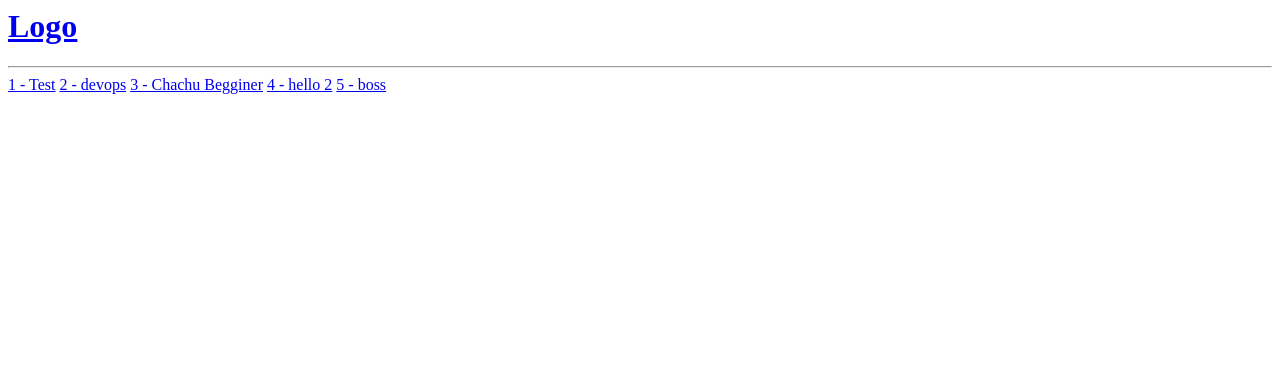
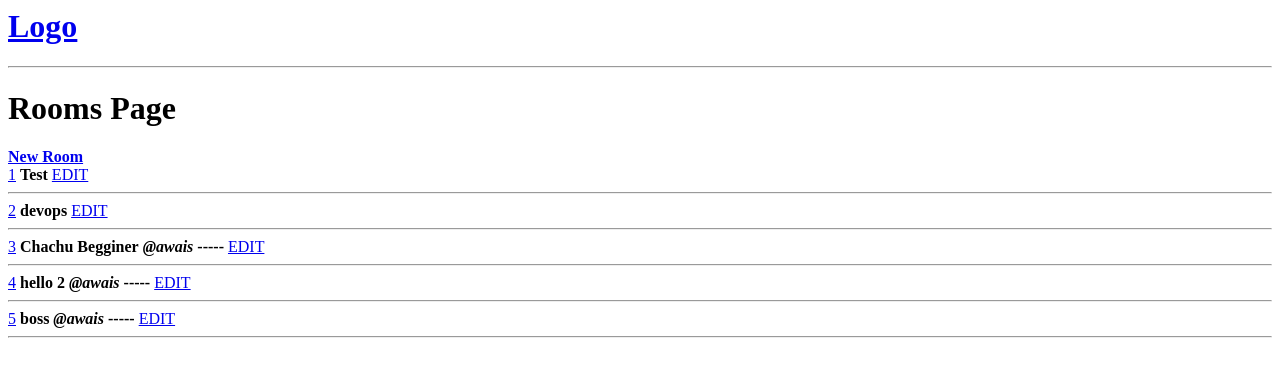
Before and after one commit to Engineerbabu777/django-ultimate-v1, a Django app: page /room/ in a window 1280 px wide. Shown: the top 377 px of the page. Run offline with Django 5.2, Linux system fonts and the light colour scheme; data comes from the database, SQL or seed files in the repository; both versions use the stored data as it was after the commit.

Commit message:
add: today earned about anothor model created, one-to-many relation setup using forign key filed, also register both new models, diplay them, created form form the custom form, and the also created Django Forms too, created the funcationality of creation and updation of rooms

```diff
--- a/learning/base/admin.py
+++ b/learning/base/admin.py
@@ -1,6 +1,8 @@
 from django.contrib import admin
-from .models import Room
+from .models import Room,Topic,Message
 # Register your models here.
 
 
 admin.site.register(Room)
+admin.site.register(Topic)
+admin.site.register(Message)
--- a/learning/base/models.py
+++ b/learning/base/models.py
@@ -1,9 +1,9 @@
 from django.db import models
-
+from django.contrib.auth.models import User
 # Create your models here.
 class Room(models.Model):
-    #host
-    # topic
+    host = models.ForeignKey(User, on_delete=models.SET_NULL, null=True)
+    topic = models.ForeignKey('Topic', on_delete=models.SET_NULL, null=True, blank=True)
     name = models.CharField(max_length=200)
     description = models.TextField(null=True, blank=True)
     #participants
@@ -13,3 +13,35 @@ class Room(models.Model):
 
     def __str__(self):
         return self.name
+
+
+# creating new class with MESSAGE!
+class Message(models.Model):
+    user = models.ForeignKey(User, on_delete=models.CASCADE)
+    # on deleting the parent child will also be deleted!
+    room = models.ForeignKey(Room, on_delete=models.CASCADE)
+
+    body = models.TextField()
+    updated = models.DateField(auto_now=True)
+    created = models.DateTimeField(auto_now_add=True)
+
+
+    def __str__(self):
+        return self.body[0:50] # only first 50 chars!
+
+# created another model named Message: where learned about
+# one to many relations and also used foreign key!!
+# created another model named Topic and added it to Room model as foreign key!
+# also register both new models in admin admin.site.register(...)!
+# also display them in a view!
+# creating the form for create room and creating view for it and also created the url!
+# created a basic form using forms.ModelForm and learned about fields in details!
+# used this form and created a view for it and also handled the post of this methods!
+# url for handling update_room, then created a view for it and also handled the post of this methods!
+# also get to know how to update data having filled with previous state of the data!
+
+class Topic(models.Model):
+    name = models.CharField(max_length=200)
+
+    def __str__(self):
+       return self.name
--- a/learning/base/templates/base/room.html
+++ b/learning/base/templates/base/room.html
@@ -5,12 +5,24 @@
 
 
 <div>
-{{boos}}
-{{room}}
+    <h1>Rooms Page</h1>
 
+    <b>
+        <a href="/room/create_room">New Room</a>
+    </b>
+    <br />
 
 {% for room in rooms  %}
-    <a href="/room/{{room.id}}">{{room.id}} - {{room.name}}</a>
+    <a href="/room/{{room.id}}">{{room.id}}</a>
+<strong>{{room.name}}</strong>
+
+{% if room.host.username %}
+<b><i>@{{room.host.username}}</i></b>
+<strong>-----</strong>
+{% endif %}
+<a href="{% url 'update_room' room.id %}">EDIT</a>
+
+    <hr />
 {% endfor %}
 
 </div>
--- a/learning/base/urls.py
+++ b/learning/base/urls.py
@@ -7,6 +7,6 @@ urlpatterns = [
     path('',views.home,name="home"),
     path('room/',views.room,name="room"),
     path('room/<str:pk>/',views.room_page,name="room_page"),
-
-
+    path('room/create_room', views.create_room ,name="create_room"),
+    path('room/update_room/<str:pk>/', views.update_room ,name="update_room"),
 ]
--- a/learning/base/views.py
+++ b/learning/base/views.py
@@ -1,5 +1,6 @@
-from django.shortcuts import render
+from django.shortcuts import render,redirect
 from .models import Room
+from .forms import RoomForm
 
 # rooms = [
 #     {'id':1, 'name':'Room 1'},
@@ -28,13 +29,44 @@ def room(request):
 
 
     rooms = Room.objects.all()
-#     rooms = [
-#     {'id':1, 'name':'Room 1'},
-#     {'id':2, 'name':'Room 2'},
-#     {'id':3, 'name':'Room 3'},
-#     {'id':4, 'name':'Room 4'},
-#     {'id':5, 'name':'Room 5'},
-
-#    ]
 
     return render(request, 'base/room.html',{'rooms':rooms})
+
+
+def create_room(request):
+
+    form = RoomForm()
+
+    if request.method == 'POST':
+        form = RoomForm(request.POST) # the data will come up here!
+        if form.is_valid(): # check validity of form!
+            form.save() # if the form is ok then save in db!
+            # after saving again send the empty form!
+            # form = RoomForm()
+            return redirect('room')
+    # else:
+        # form = RoomForm()
+
+    context = {'form':form}
+    return render(request, 'base/room_form.html',context)
+
+
+def update_room(request,pk):
+    # finding the specific room using pk!
+    room = Room.objects.get(pk=pk)
+
+    # creating a form and initializing that data!
+    form = RoomForm(instance=room)
+
+    # also now for handling request post!
+    if request.method == 'POST':
+        form = RoomForm(request.POST,instance=room) # the data will come up here!
+        if form.is_valid(): # check validity of form!
+            form.save() # if the form is ok then save in db!
+            # after saving again send the empty form!
+            # form = RoomForm()
+            return redirect('room')
+
+    context = {'form':room}
+
+    return render(request, 'base/room_form.html',context)
```
Also changed, not shown: learning/base/forms.py (added, +9 -0 lines), learning/base/templates/base/room_form.html (added, +18 -0 lines), learning/base/migrations/0002_topic_room_host_message_room_topic.py (added), learning/db.sqlite3.
